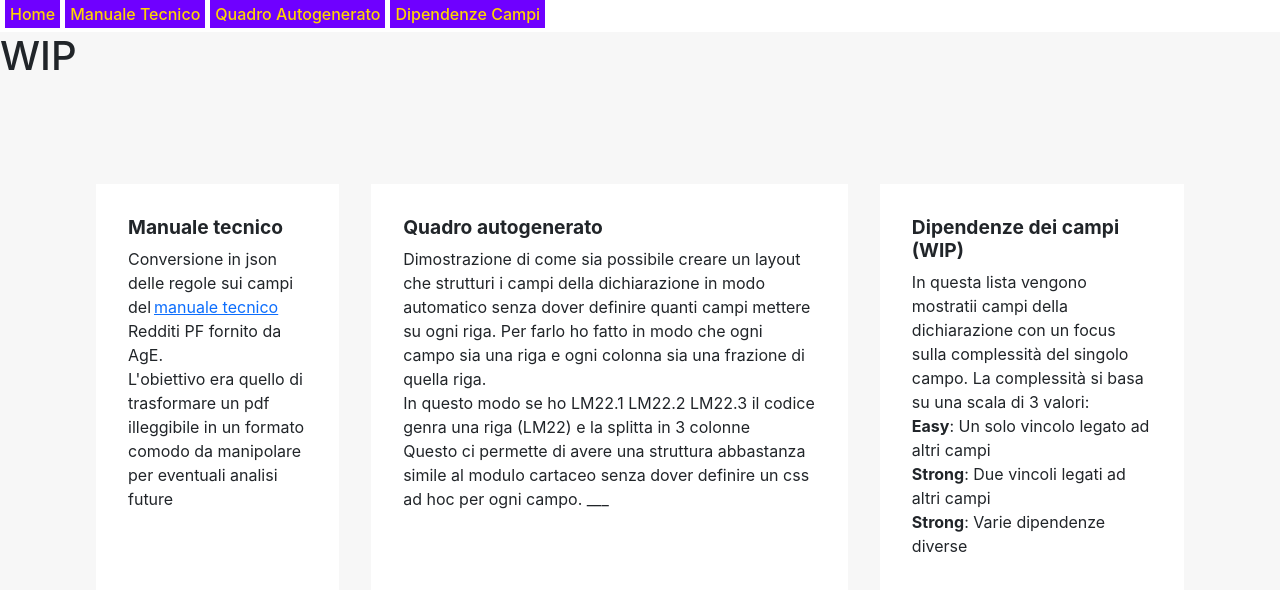
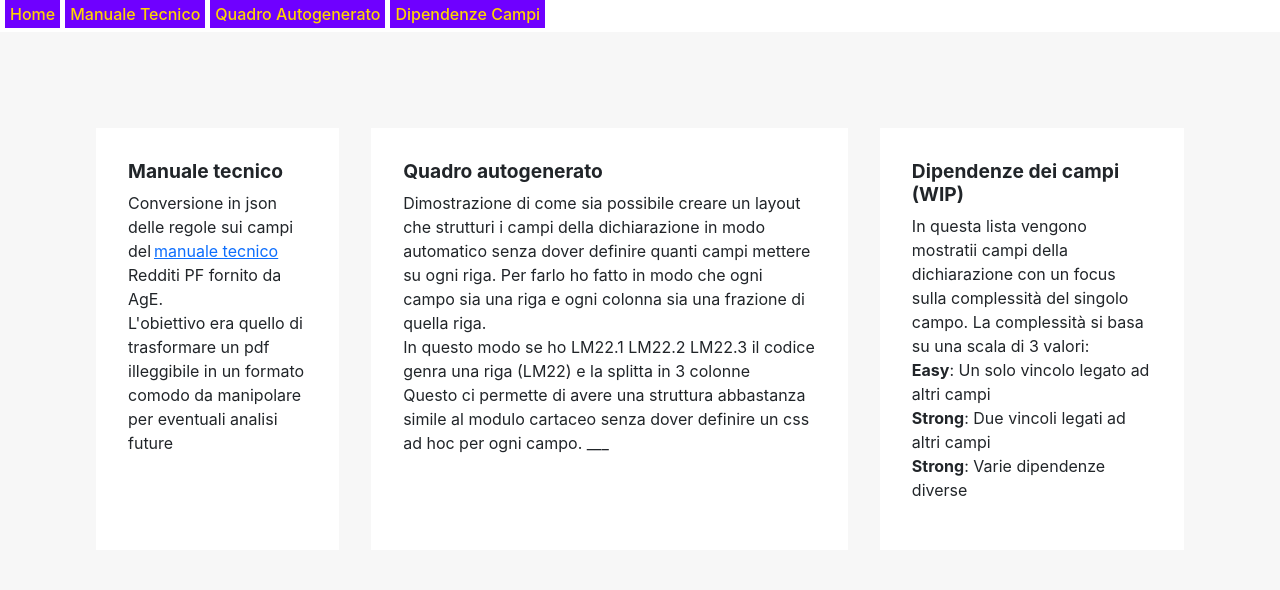
Before and after one commit to devbewill/fz-utils, a React (Create React App) app: page / in a window 1280 px wide. Shown: the top 590 px of the page. Built offline with nearby package versions, Linux system fonts and the light colour scheme.

Commit message:
removed text

```diff
--- a/src/Home.js
+++ b/src/Home.js
@@ -3,7 +3,6 @@ import React from "react";
 export const Home = () => {
   return (
     <div className="home">
-      <h1> WIP</h1>
       <div className="listItem">
         <div className="item">
           <h2>Manuale tecnico</h2>
```
